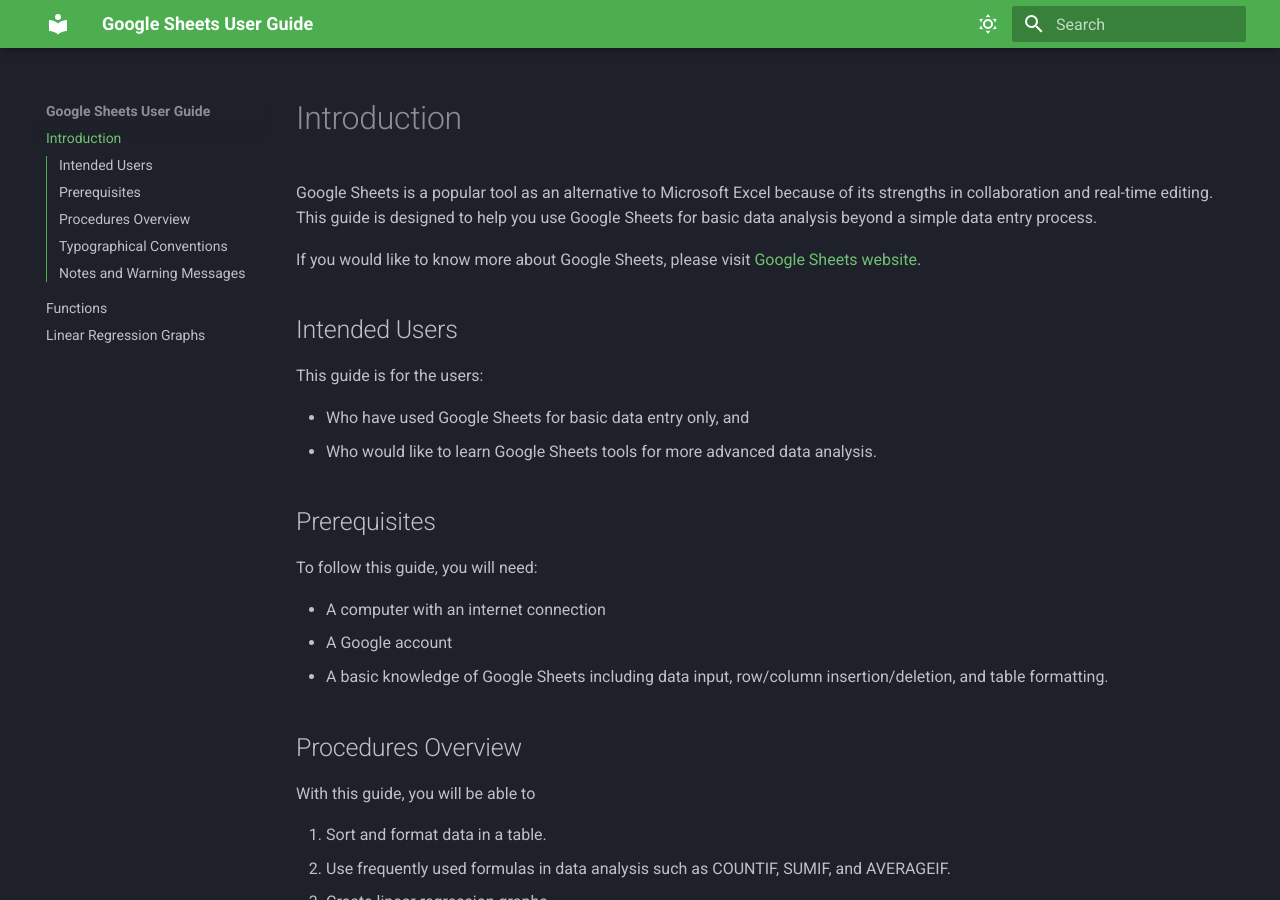
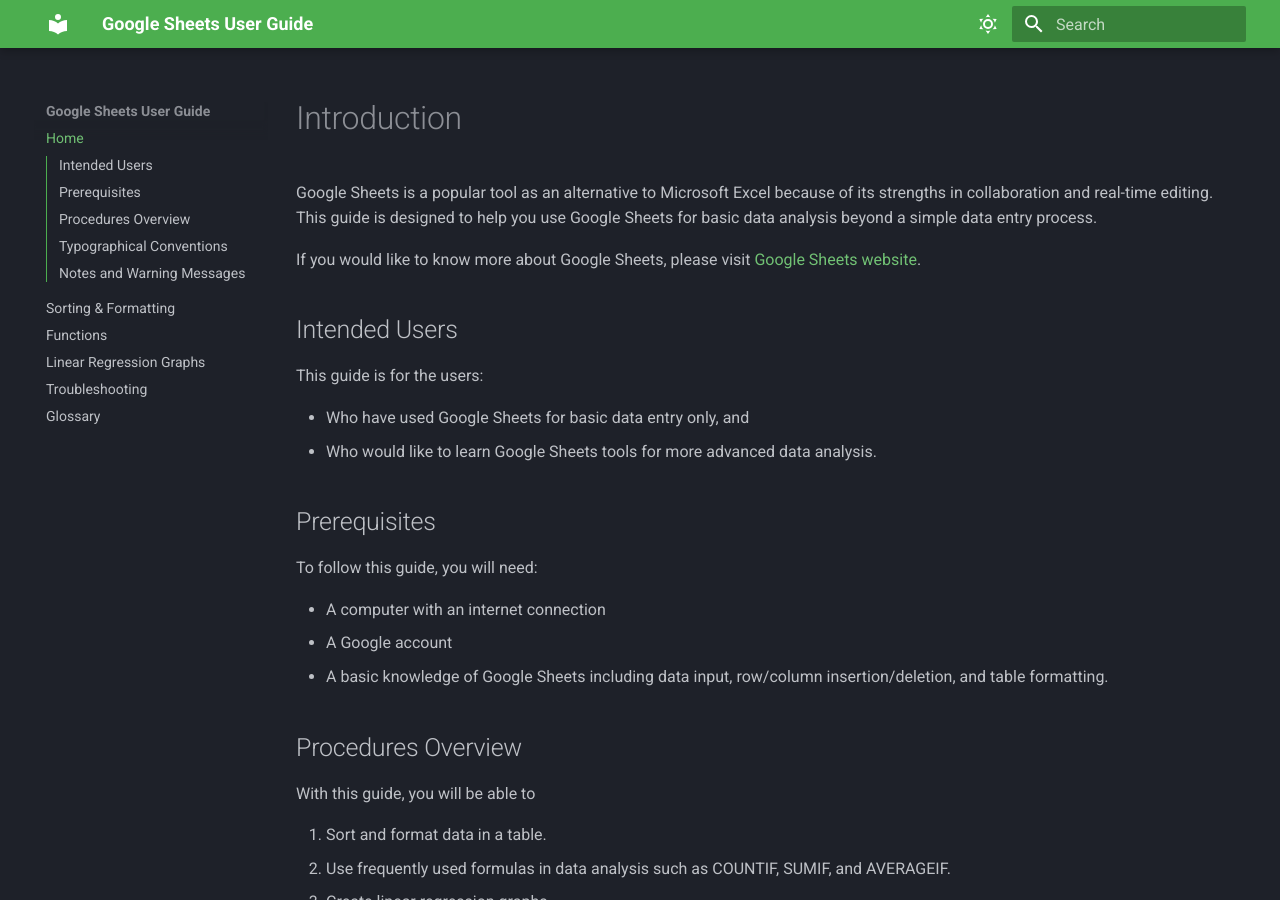
Before and after one commit to Hazel-Jeong-dev/COMM2216_UserGuide_Aibyn_Hazel, an MkDocs documentation site: the page built from docs/index.md, in a window 1280 px wide and 900 px high. Built offline with MkDocs 1.6.1 and Material for MkDocs 9.7.7, drawn with Linux system fonts in a browser that asks for light colours.

Commit message:
Update the order of pages

```diff
--- a/mkdocs.yml
+++ b/mkdocs.yml
@@ -21,6 +21,14 @@ theme:
   features:
     - toc.integrate
 
+nav:
+  - Home: "index.md"
+  - Sorting & Formatting: "SortingFormatting.md"
+  - Functions: "Functions.md"
+  - Linear Regression Graphs: "LinearRegression.md"
+  - Troubleshooting: "Troubleshooting.md"
+  - Glossary: "Glossary.md"
+
 markdown_extensions:
   - admonition
   - codehilite
```
Also changed, not shown: docs/Glossary.md (added), docs/Troubleshooting.md (added).
